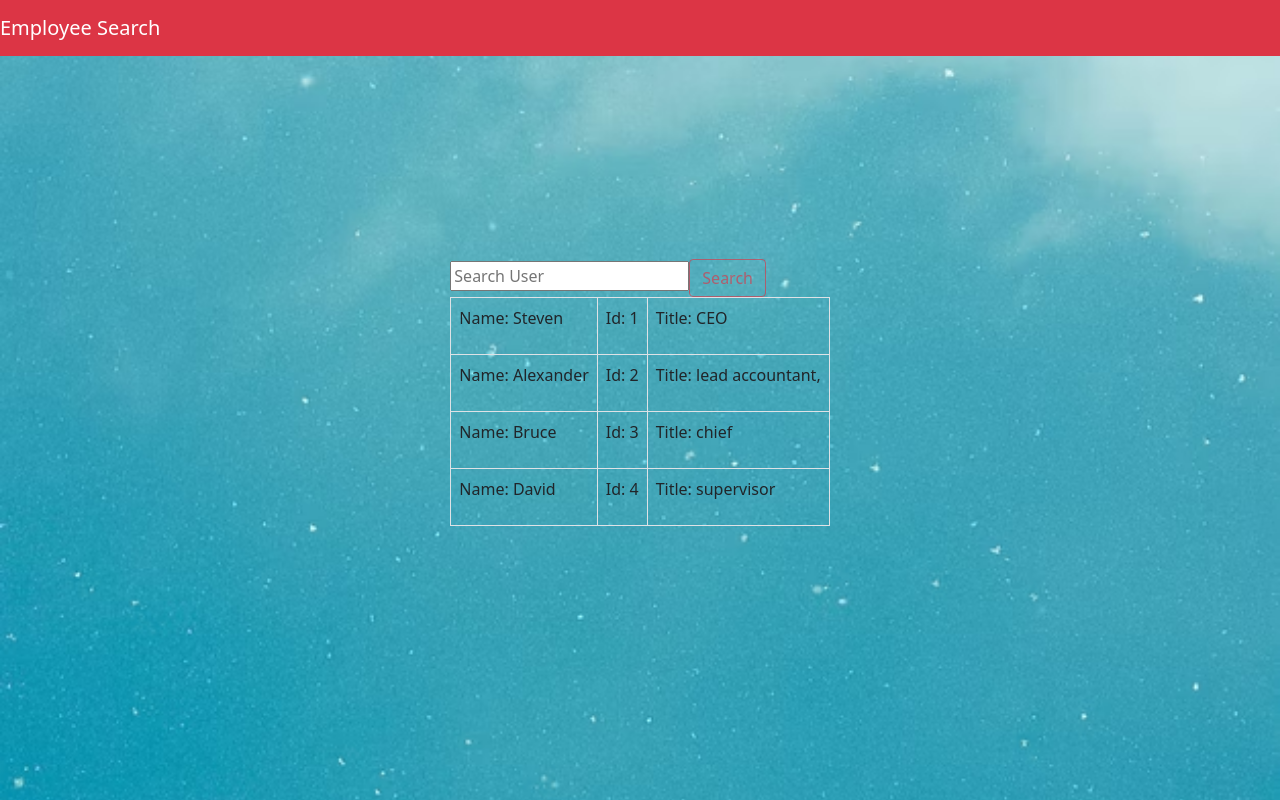
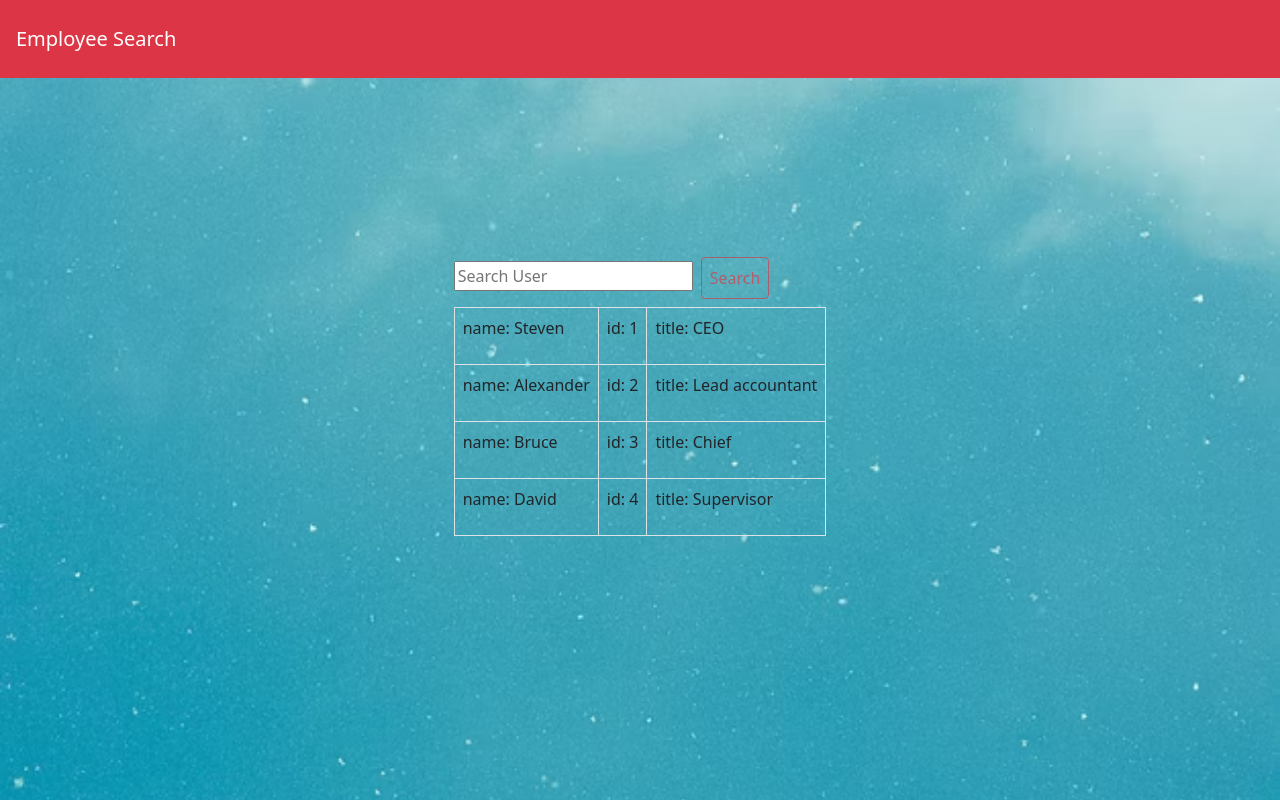
Before and after one commit to a-matta/employee-search-typescript, a React (Create React App) app: page / in a window 1280 px wide. Built offline with nearby package versions, Linux system fonts and the light colour scheme.

Commit message:
fixed bugs

```diff
--- a/src/component/User.tsx
+++ b/src/component/User.tsx
@@ -20,7 +20,9 @@ const User: React.FC = () => {
   return (
     <div className="title">
       <Navbar bg="danger fixed-top" variant="dark">
-        <Navbar.Brand>Employee Search</Navbar.Brand>
+        <Navbar.Brand className="text-center m-2 p-2">
+          Employee Search
+        </Navbar.Brand>
       </Navbar>
       <div className="input-wrapper">
         <input
@@ -33,12 +35,14 @@ const User: React.FC = () => {
           }}
         />
         <button
-          className="btn btn-outline-danger"
+          className="btn btn-outline-danger m-2 p-2"
           disabled={!text}
           onClick={handleOnClick}
         >
           Search
         </button>
+      </div>
+
       <div className="body">
         {employeeList && employeeList?.length === 0 && (
           <div className="'notFound">No User Found! Please try again!</div>
@@ -51,13 +55,13 @@ const User: React.FC = () => {
                 return (
                   <tr key={user.id}>
                     <td>
-                        <p>Name: {user?.name}</p>
+                      <p>name: {user?.name}</p>
                     </td>
                     <td>
-                        <p>Id: {user?.id}</p>
+                      <p>id: {user?.id}</p>
                     </td>
                     <td>
-                        <p>Title: {user?.title}</p>
+                      <p>title: {user?.title}</p>
                     </td>
                   </tr>
                 );
@@ -66,7 +70,6 @@ const User: React.FC = () => {
         </table>
       </div>
     </div>
-    </div>
   );
 };
 
--- a/src/component/employee.js
+++ b/src/component/employee.js
@@ -6,17 +6,17 @@ export const employee = [
   },
   {
     id: 2,
-    title: "lead accountant,",
+    title: "Lead accountant",
     name: "Alexander",
   },
   {
     id: 3,
-    title: "chief",
+    title: "Chief",
     name: "Bruce",
   },
   {
     id: 4,
-    title: "supervisor",
+    title: "Supervisor",
     name: "David",
   },
 ];
```
Lines whose indentation alone changed are shown as unchanged.
